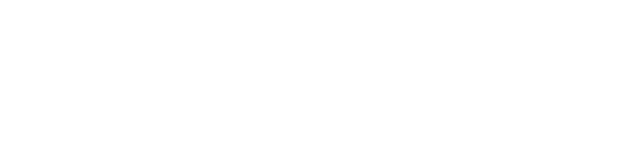
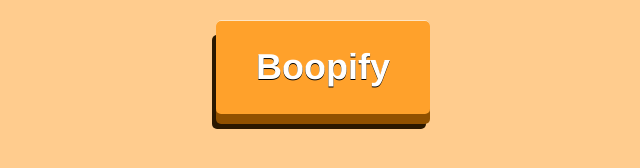
Before and after one commit to Maggie-Mango/roboger, a plain HTML site: page index.html in a window 1280 px wide. Shown: the whole page, without its empty margins (317-957 px from the left). Drawn offline with Linux system fonts and the light colour scheme.

Commit message:
add animated button

```diff
--- a/css/styles.css
+++ b/css/styles.css
@@ -0,0 +1,61 @@
+
+body{
+  text-align:center;
+  background-color:#ffcc8e;
+}
+
+.button{
+  position:relative;
+  display:inline-block;
+  margin:20px;
+}
+
+.button a{
+  color:white;
+  font-family:Helvetica, sans-serif;
+  font-weight:bold;
+  font-size:36px;
+  text-align: center;
+  text-decoration:none;
+  background-color:#FFA12B;
+  display:block;
+  position:relative;
+  padding:20px 40px;
+
+  -webkit-tap-highlight-color: rgba(0, 0, 0, 0);
+  text-shadow: 0px 1px 0px #000;
+  filter: dropshadow(color=#000, offx=0px, offy=1px);
+
+  -webkit-box-shadow:inset 0 1px 0 #FFE5C4, 0 10px 0 #915100;
+  -moz-box-shadow:inset 0 1px 0 #FFE5C4, 0 10px 0 #915100;
+  box-shadow:inset 0 1px 0 #FFE5C4, 0 10px 0 #915100;
+
+  -webkit-border-radius: 5px;
+  -moz-border-radius: 5px;
+  border-radius: 5px;
+}
+
+.button a:active{
+  top:10px;
+  background-color:#F78900;
+
+  -webkit-box-shadow:inset 0 1px 0 #FFE5C4, inset 0 -3px 0 #915100;
+  -moz-box-shadow:inset 0 1px 0 #FFE5C4, inset 0 -3pxpx 0 #915100;
+  box-shadow:inset 0 1px 0 #FFE5C4, inset 0 -3px 0 #915100;
+}
+
+.button:after{
+  content:"";
+  height:100%;
+  width:100%;
+  padding:4px;
+  position: absolute;
+  bottom:-15px;
+  left:-4px;
+  z-index:-1;
+  background-color:#2B1800;
+  -webkit-border-radius: 5px;
+  -moz-border-radius: 5px;
+  border-radius: 5px;
+}
+}
--- a/index.html
+++ b/index.html
@@ -10,6 +10,12 @@
 <body>
 
 
+  <div ontouchstart="">
+  <div class="button">
+    <a href="#">Boopify</a>
+  </div>
+</div>
+
 
 
 
```
